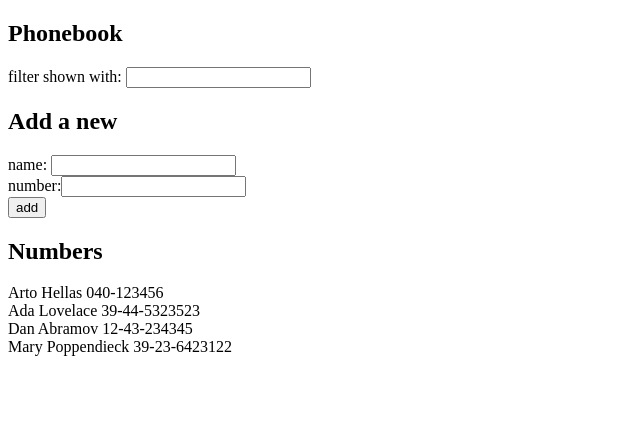
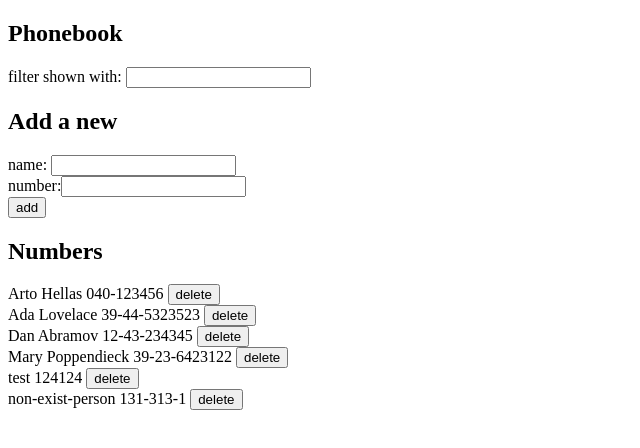
Before and after one commit to CraftOldWang/fs_learning, a React (Vite) app in the folder part2/phonebook/: page / in a window 1280 px wide. Shown: the top 448 px of the page, without its empty margins (0-640 px from the left). Built offline with nearby package versions, Linux system fonts and the light colour scheme; data requests are answered from the project's data file.

Commit message:
Ex2.12-2.14 done

```diff
--- a/part2/phonebook/db.json
+++ b/part2/phonebook/db.json
@@ -1,5 +1,5 @@
 {
-  "persons":[
+    "persons": [
         {
             "name": "Arto Hellas",
             "number": "040-123456",
@@ -19,6 +19,11 @@
             "name": "Mary Poppendieck",
             "number": "39-23-6423122",
             "id": "4"
+        },
+        {
+            "id": "d69a",
+            "name": "test",
+            "number": "124124"
         }
     ]
 }
--- a/part2/phonebook/src/App.jsx
+++ b/part2/phonebook/src/App.jsx
@@ -2,7 +2,7 @@ import { useState, useEffect } from "react";
 import Filter from "./components/Filter";
 import Persons from "./components/Persons";
 import PersonForm from "./components/PersonForm";
-import axios from "axios";
+import phoneService from "./services/phone";
 
 const App = () => {
     const [persons, setPersons] = useState([]);
@@ -11,38 +11,14 @@ const App = () => {
     const [filterName, setFilterName] = useState("");
 
     useEffect(() => {
-        console.log("effect");
-        axios.get("http://localhost:3001/persons").then(response => {
+        // console.log("effect");
+        phoneService.getAll().then((initialPersons) => {
             console.log("promise fufilled");
-            setPersons(response.data);
-        }); // 改一下，不用http  或者用https 会怎样？
-    },[]);
+            setPersons(initialPersons);
+        }); // 改一下，不用http  或者用https 会怎样？结果不行
+    }, []);
 
-    console.log("render", persons.length, " info")
-
-
-
-    const addName = (event) => {
-        event.preventDefault();
-        console.log(event.target);
-        const newPerson = {
-            name: newName, //todo 如果用了大括号会怎样？？？？？
-        };
-        const hasEqual = persons.reduce(
-            (hasFindEq, curPerson) => hasFindEq || newName === curPerson.name,
-            false
-        );
-
-        console.log("hasEqual", hasEqual);
-
-        if (hasEqual) {
-            alert(`${newName} is already added to phonebook`);
-            // setNewName("");
-        } else {
-            setPersons(persons.concat(newPerson));
-            setNewName("");
-        }
-    };
+    // console.log("render", persons.length, " info")
 
     const handlerNameChange = (event) => {
         console.log(event.target.value);
@@ -55,21 +31,16 @@ const App = () => {
     };
 
     const handlerFilterNameChange = (event) => {
-        console.log(event.target.value);
+        // console.log(event.target.value);
         setFilterName(event.target.value);
     };
 
     const addContact = (event) => {
         event.preventDefault();
-        console.log(event.target);
-        console.log({ newName });
+        // console.log(event.target);
         const newPerson = {
-            name: newName, //todo 如果用了大括号会怎样？？？？？
-            // 会变成 对象 {newName: newName}  (key 是 newName, value 是 newName )
-            //如果要访问与原来一样的那个值， 原来是 newPerson.name
-            //现在是 newPerson.name.newName
+            name: newName,
             number: newNumber,
-            id: persons.length + 1, // 姑且这样。。。
         };
         const hasEqual = persons.reduce(
             (hasFindEq, curPerson) =>
@@ -84,11 +55,32 @@ const App = () => {
             alert(`${newName} : ${newNumber},is already added to phonebook`);
             // setNewName("");
         } else {
-            setPersons(persons.concat(newPerson));
-            setNewName("");
-            setNewNumber("");
+            phoneService.create(newPerson).then((newP) => {
+                // console.log(p)
+                setPersons(persons.concat(newP));
+                setNewName("");
+                setNewNumber("");
+            });
         }
     };
+
+    const removeContact = (personToDelete) => {
+        // 如果删除了不在的人。。
+        // console.log("remove....")
+        console.log("remove", personToDelete);
+        if (window.confirm(`Delete ${personToDelete.name}`)) {
+            phoneService
+                .remove(personToDelete.id)
+                .then(() => {
+                    setPersons(persons.filter((p) => p.id !== personToDelete.id));
+                })
+                //原来有错误也没关系吗，只要我catch并处理了。
+                .catch((error)=>{
+                    alert(`the person '${personToDelete.name}' was already deleted from server`)
+                });
+        }
+    };
+
     return (
         <div>
             {/* <div>debug: {newName}</div> */}
@@ -106,7 +98,11 @@ const App = () => {
                 onNumberChange={handlerNumberChange}
             />
             <h2>Numbers</h2>
-            <Persons persons={persons} filter={filterName} />
+            <Persons
+                persons={persons}
+                filter={filterName}
+                handleRemove={removeContact}
+            />
         </div>
     );
 };
--- a/part2/phonebook/src/components/Persons.jsx
+++ b/part2/phonebook/src/components/Persons.jsx
@@ -1,19 +1,26 @@
+const PersonDetail = ({ person, onClickDelete }) => {
+    return (
+        <div>
+            {person.name} {person.number}{" "}
+            <button onClick={onClickDelete}>delete</button>
+        </div>
+    );
+};
 
-
-const PersonDetail = ({ person }) => (
-    <div>
-        {person.name} {person.number}
-    </div>
-);
-
-const Persons = ({ persons, filter }) =>
+const Persons = ({ persons, filter, handleRemove }) =>
     persons
         .filter((person) =>
             person.name.toLowerCase().includes(filter.toLowerCase())
         )
-        .map((person) => <PersonDetail key={person.id} person={person} />);
+        .map((person) => (
+            <PersonDetail
+                key={person.id}
+                person={person}
+                onClickDelete={() => handleRemove(person)}
+            />
+        ));
 // 因为这个是数组，所以可以不用根元素包住 。。。
 //   [<div>...</div>, <div>...</div>, <div>...</div> ]
 // React 中 ，除了用一个根元素包住全部， 还可以返回数组...
 
-export default Persons
+export default Persons;
--- /dev/null
+++ b/part2/phonebook/src/services/phone.js
@@ -0,0 +1,20 @@
+import axios from "axios"
+const baseUrl = 'http://localhost:3001/persons'
+
+const getAll = ()=>{
+    const request = axios.get(baseUrl)
+    const wrongPerson = {id:100, name: "non-exist-person" , number: "131-313-1"}
+    return request.then(response => response.data.concat(wrongPerson))
+}
+
+const create = (newPerson) => {
+    const request = axios.post(baseUrl,newPerson)
+    return request.then(response => response.data)
+}
+
+const remove = (id) => {
+    const request = axios.delete(`${baseUrl}/${id}`)
+    return  request // 似乎没有数据 .data？？ 看看返回什么
+}
+
+export default {getAll, create, remove}
```
Lines whose indentation alone changed are shown as unchanged.
